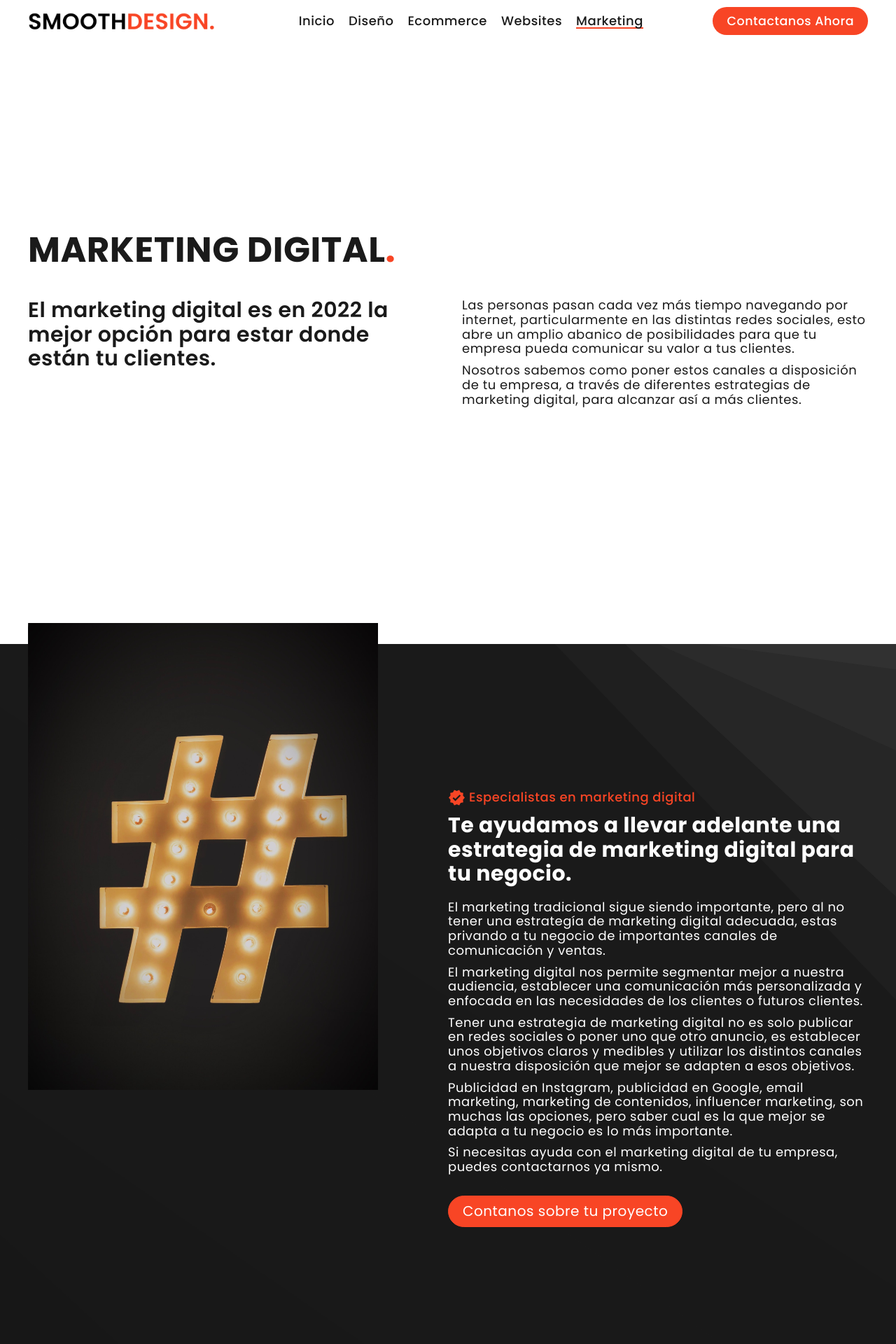
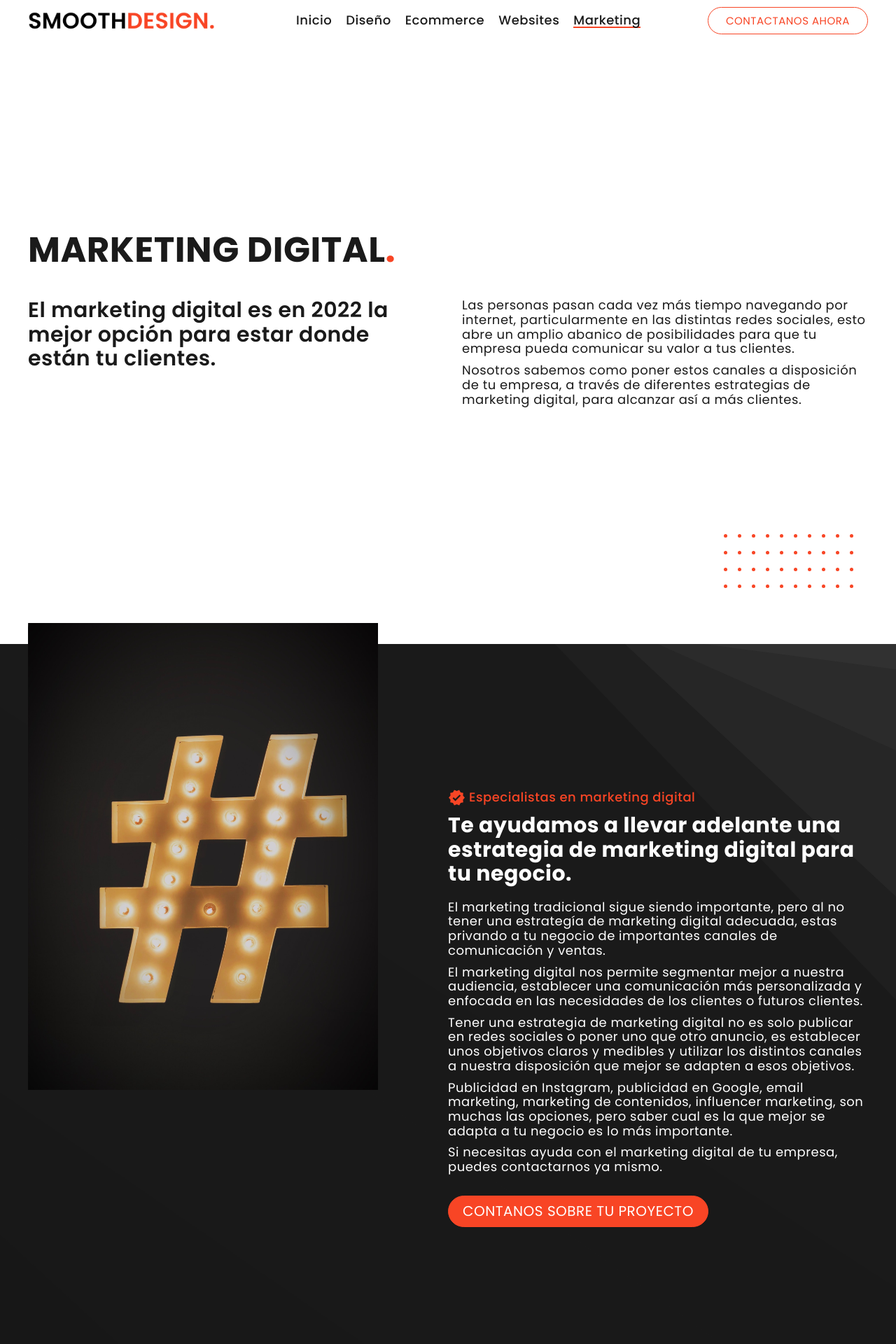
Before and after one commit to alejandrogsk/planweb, a Next.js app: page /marketing in a window 1280 px wide. Shown: the top 1920 px of the page at 70% size. Built offline with nearby package versions, Linux system fonts and the light colour scheme.

Commit message:
SOme animations

```diff
--- a/components/pages/home/Hero.js
+++ b/components/pages/home/Hero.js
@@ -32,7 +32,7 @@ const Hero = ({ hero }) => {
                     initial="hidden"
                     whileInView="visible"
                     viewport={{ once: true }}
-                      transition={{ duration: 1.6 }}
+                      transition={{ duration: 1.4 }}
                       variants={{
                         visible: { opacity: 1, y: 0 },
                         hidden: { opacity: 0, y: "100px" }
@@ -43,7 +43,7 @@ const Hero = ({ hero }) => {
                 initial="hidden"
                 whileInView="visible"
                 viewport={{ once: true }}
-                  transition={{ duration: 1.7 }}
+                  transition={{ duration: 1.6 }}
                   variants={{
                     visible: { opacity: 1, y: 0 },
                     hidden: { opacity: 0, y: "100px" }
@@ -54,7 +54,7 @@ const Hero = ({ hero }) => {
                     initial="hidden"
                     whileInView="visible"
                     viewport={{ once: true }}
-                      transition={{ duration: 2 }}
+                      transition={{ duration: 1.8 }}
                       variants={{
                         visible: { opacity: 1, y: 0 },
                         hidden: { opacity: 0, y: "100px" }
--- a/components/pages/home/ServiceCard.js
+++ b/components/pages/home/ServiceCard.js
@@ -17,7 +17,7 @@ const ServiceCard = ({service}) => {
       transition={{ duration: 1 }}
       variants={{
         visible: { opacity: 1, y: 0 },
-        hidden: { opacity: 0, y: "200px" }
+        hidden: { opacity: 0, y: "150px" }
       }}
     src={service.img.src} alt={service.img.alt} />
 
--- a/components/pages/sections/BlackDescription.js
+++ b/components/pages/sections/BlackDescription.js
@@ -1,26 +1,92 @@
-import React from 'react'
-import Link from 'next/link';
-const BlackDescription = ({description}) => {
+import React from "react";
+import Link from "next/link";
+import { motion } from "framer-motion";
+const BlackDescription = ({ description }) => {
+
     return (
         <section className="black-section">
             <div className="black-section__img">
-                    <img src={description.img.src} alt={description.img.alt} />
+                <motion.img
+                    initial="hidden"
+                    whileInView="visible"
+                    viewport={{ once: true }}
+                    transition={{ duration: 1 }}
+                    variants={{
+                        visible: { opacity: 1, y: 0 },
+                        hidden: { opacity: 0, y: "200px" },
+                    }}
+                    src={description.img.src}
+                    alt={description.img.alt}
+                />
             </div>
             <div className="black-section__content">
-                    <div className="black-section__content-verified">
-                    <svg xmlns="http://www.w3.org/2000/svg" viewBox="0 0 24 24"><g fill="#f84525" transform="translate(0, 0) scale(1, 1) "><path d="M23,12l-2.44-2.79l0.34-3.69l-3.61-0.82L15.4,1.5L12,2.96L8.6,1.5L6.71,4.69L3.1,5.5L3.44,9.2L1,12l2.44,2.79l-0.34,3.7 l3.61,0.82L8.6,22.5l3.4-1.47l3.4,1.46l1.89-3.19l3.61-0.82l-0.34-3.69L23,12z M10.09,16.72l-3.8-3.81l1.48-1.48l2.32,2.33 l5.85-5.87l1.48,1.48L10.09,16.72z"/></g></svg>
+                <motion.div
+                    initial="hidden"
+                    whileInView="visible"
+                    viewport={{ once: true }}
+                    transition={{ duration: 0.7 }}
+                    variants={{
+                        visible: { opacity: 1, y: 0 },
+                        hidden: { opacity: 0, y: "100px" },
+                    }}
+                    className="black-section__content-verified"
+                >
+                    <svg xmlns="http://www.w3.org/2000/svg" viewBox="0 0 24 24">
+                        <g
+                            fill="#f84525"
+                            transform="translate(0, 0) scale(1, 1) "
+                        >
+                            <path d="M23,12l-2.44-2.79l0.34-3.69l-3.61-0.82L15.4,1.5L12,2.96L8.6,1.5L6.71,4.69L3.1,5.5L3.44,9.2L1,12l2.44,2.79l-0.34,3.7 l3.61,0.82L8.6,22.5l3.4-1.47l3.4,1.46l1.89-3.19l3.61-0.82l-0.34-3.69L23,12z M10.09,16.72l-3.8-3.81l1.48-1.48l2.32,2.33 l5.85-5.87l1.48,1.48L10.09,16.72z" />
+                        </g>
+                    </svg>
                     <h3>{description.top_title}</h3>
-                    </div>
-                    <h2>{description.title}</h2>
-                    {
-                        description.content.map((paragraph, index)=> <p key={index}>{paragraph}</p>)
-                    }
+                </motion.div>
+                <motion.h2
+                    initial="hidden"
+                    whileInView="visible"
+                    viewport={{ once: true }}
+                    transition={{ duration: 0.7 }}
+                    variants={{
+                        visible: { opacity: 1, y: 0 },
+                        hidden: { opacity: 0, y: "100px" },
+                    }}
+                >
+                    {description.title}
+                </motion.h2>
+                {description.content.map((paragraph, index) => {
+                    return (
+                        <motion.p
+                            initial="hidden"
+                            whileInView="visible"
+                            viewport={{ once: true }}
+                            transition={{ duration: 0.7 }}
+                            variants={{
+                                visible: { opacity: 1, y: 0 },
+                                hidden: { opacity: 0, y: "100px" },
+                            }}
+                            key={index}
+                        >
+                            {paragraph}
+                        </motion.p>
+                    );
+                })}
                 <Link href={description.cta.url}>
-                        <a>{description.cta.title}</a>
+                    <motion.a
+                        initial="hidden"
+                        whileInView="visible"
+                        viewport={{ once: true }}
+                        transition={{ duration: 0.7 }}
+                        variants={{
+                            visible: { opacity: 1, y: 0 },
+                            hidden: { opacity: 0, y: "100px" },
+                        }}
+                    >
+                        {description.cta.title}
+                    </motion.a>
                 </Link>
             </div>
         </section>
-  )
-}
+    );
+};
 
-export default BlackDescription
+export default BlackDescription;
--- a/components/pages/sections/ServiceHero.js
+++ b/components/pages/sections/ServiceHero.js
@@ -1,14 +1,48 @@
 import React from 'react'
-
+import {motion} from 'framer-motion'
 const ServiceHero = ({hero}) => {
   return (
     <section className="service-hero">
                 <div>
-                    <h1>{hero.title}<span className="point-orange">.</span></h1>
-                    <h2>{hero.subtitle}</h2>
+                    <motion.h1
+                      initial="hidden"
+                      whileInView="visible"
+                      viewport={{ once: true }}
+                        transition={{ duration: 1 }}
+                        variants={{
+                          visible: { opacity: 1, y: 0 },
+                          hidden: { opacity: 0, y: "100px" }
+                        }}
+                    >{hero.title}<span className="point-orange">.</span></motion.h1>
+                    <motion.h2
+                    initial="hidden"
+                    whileInView="visible"
+                    viewport={{ once: true }}
+                      transition={{ duration: 1.2 }}
+                      variants={{
+                        visible: { opacity: 1, y: 0 },
+                        hidden: { opacity: 0, y: "100px" }
+                      }}
+                    >{hero.subtitle}</motion.h2>
                     <div>
                     {
-                        hero.content.map((paragraph, index)=> <p key={index}>{paragraph}</p>)
+                        hero.content.map((paragraph, index)=> {
+                          let duration = index+1*2;
+                          return(
+                            <motion.p
+                        initial="hidden"
+                        whileInView="visible"
+                        viewport={{ once: true }}
+                          transition={{ duration: `1.${duration}`}}
+                          variants={{
+                            visible: { opacity: 1, y: 0 },
+                            hidden: { opacity: 0, y: "100px" }
+                          }}
+                        key={index}>
+                          {paragraph}
+                        </motion.p>
+                          )
+                        })
                     }
                     </div>
                 </div>
--- a/pages/marketing.js
+++ b/pages/marketing.js
@@ -1,8 +1,9 @@
-import Link from 'next/link';
+
 import React from 'react'
 import Layout from '../components/global/Layout';
 import MarketingES from '../content/es/marketing.json';
-
+import ServiceHero from '../components/pages/sections/ServiceHero';
+import BlackDescription from '../components/pages/sections/BlackDescription';
 const marketing = () => {
     const { hero, description, google_ads, google_analitycs, social_ads, email_marketing } = MarketingES;
 
@@ -10,36 +11,10 @@ const marketing = () => {
   return (
     <div>
         <Layout>
-        <section className="service-hero">
-                <div>
-                    <h1>{hero.title}<span className="point-orange">.</span></h1>
-                    <h2>{hero.subtitle}</h2>
-                    <div>
-                    {
-                        hero.content.map((paragraph, index)=> <p key={index}>{paragraph}</p>)
-                    }
-                    </div>
-                </div>
-            </section>
 
-            <section className="black-section">
-                <div className="black-section__img">
-                    <img src={description.img.src} alt={description.img.alt} />
-                </div>
-                <div className="black-section__content">
-                    <div className="black-section__content-verified">
-                    <svg xmlns="http://www.w3.org/2000/svg" viewBox="0 0 24 24"><g fill="#f84525" transform="translate(0, 0) scale(1, 1) "><path d="M23,12l-2.44-2.79l0.34-3.69l-3.61-0.82L15.4,1.5L12,2.96L8.6,1.5L6.71,4.69L3.1,5.5L3.44,9.2L1,12l2.44,2.79l-0.34,3.7 l3.61,0.82L8.6,22.5l3.4-1.47l3.4,1.46l1.89-3.19l3.61-0.82l-0.34-3.69L23,12z M10.09,16.72l-3.8-3.81l1.48-1.48l2.32,2.33 l5.85-5.87l1.48,1.48L10.09,16.72z"/></g></svg>
-                        <h3>{description.top_title}</h3>
-                    </div>
-                    <h2>{description.title}</h2>
-                    {
-                        description.content.map((paragraph, index)=> <p key={index}>{paragraph}</p>)
-                    }
-                    <Link href={description.cta.url}>
-                        <a>{description.cta.title}</a>
-                    </Link>
-                </div>
-            </section>
+            <ServiceHero  hero={hero}/>
+            <BlackDescription description={description} />
+
 
             <section className="marketing-grid">
                 <div className="marketing-grid__content">
--- a/styles/layout/_navigation-desktop.scss
+++ b/styles/layout/_navigation-desktop.scss
@@ -45,17 +45,19 @@
 
 
     &__cta {
-        background-color: $co-m;
+        background-color: $cw-m;
         border-radius: 2rem;
-        color: $cw-m;
-        font-size: 1.75rem;
-        font-weight: 500;
-        padding: 1rem 2rem;
+        color: $co-m;
+        font-size: 1.5rem;
+        font-weight: 400;
+        border: 1px solid $co-m;
+        padding: 1rem 2.5rem;
         text-align: center;
-        text-transform: capitalize;
-        transition: background-color 300ms;
+        text-transform: uppercase;
+        transition: all 300ms;
         &:hover {
-            background-color:$co-l;
+            background-color:$co-m;
+            color: $cw-m;
         }
     }
 }
--- a/styles/pages/sections/_black-section.scss
+++ b/styles/pages/sections/_black-section.scss
@@ -89,8 +89,10 @@
                 border: $co-m 1px solid;
                 border-radius: 3rem;
                 padding: 1rem 2rem;
-                transition: all 300ms;
+                transition: all 500ms;
                 box-shadow: rgba(17, 17, 26, 0.1) 0px 1px 0px;
+                text-transform: uppercase;
+                font-weight: 400;
                 @include respond(tab) {
                     font-size: 1.8rem;
                 }
@@ -99,8 +101,9 @@
                     font-size: 1.3rem;
                 }
                 &:hover {
-                    background-color: $co-l;
-                    border-color: $co-l;
+                    background-color: $cw-m;
+                    border-color: $cw-m;
+                    color: $cb-m;
                 }
             }
 
```
Also changed, not shown: pages/ecommerce.js (+18 -4 lines), pages/identidad-visual.js (+5 -31 lines), pages/websites.js (+4 -32 lines), styles/pages/_home.scss (+6 -1 lines). Lines whose indentation alone changed are shown as unchanged.
